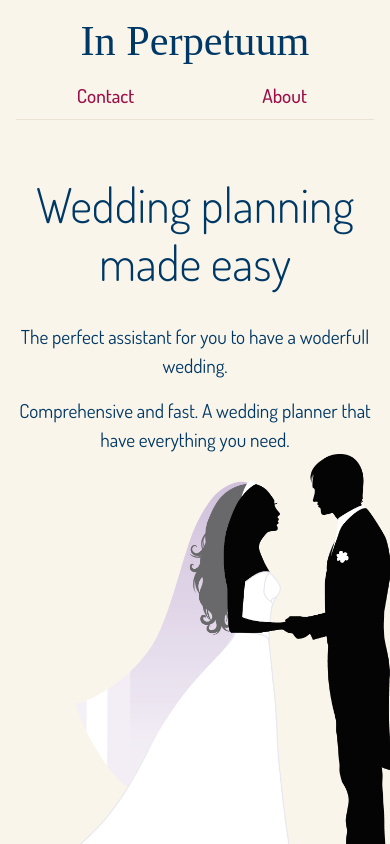
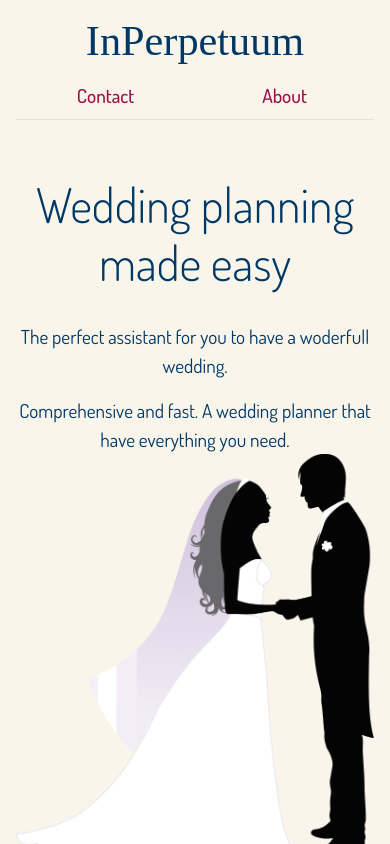
Before and after one commit to SecretStrawberry/wedPlanner-LandingPage, a React (Create React App) app: page / in a window 390 px wide. Shown: the top 844 px of the page. Built offline with nearby package versions, Linux system fonts and the light colour scheme; a web font is replaced by a local one.

Commit message:
added animation to header and title, responsive images

```diff
--- a/src/components/AppPresentation.js
+++ b/src/components/AppPresentation.js
@@ -72,7 +72,7 @@ const AppPresentation = () => {
             component="img"
             src={image1}
             alt="wedding cuple"
-            width={300}
+            width="80%"
             sx={{ opacity: "50%" }}
           />
         </Grid>
@@ -137,7 +137,7 @@ const AppPresentation = () => {
             component="img"
             src={image2}
             alt="flowers"
-            width={300}
+            width="80%"
             sx={{ opacity: "50%" }}
           />
         </Grid>
--- a/src/components/Header.js
+++ b/src/components/Header.js
@@ -1,16 +1,109 @@
 import React from "react";
 
-import { AppBar, Grid, Typography, Button } from "@mui/material";
+import { AppBar, Grid, Typography, Button, Box } from "@mui/material";
 import theme from "../styles/theme";
+
+import { motion } from "framer-motion";
+
+// animation rules
+
+const appbar = {
+  hidden: {
+    opacity: 0,
+    x: "-100vw",
+  },
+  show: {
+    opacity: 1,
+    x: 0,
+    transition: {
+      duration: 0.5,
+    },
+  },
+};
+
+const wordAnimation = {
+  hidden: {},
+  visible: {},
+};
+
+const title = {
+  hidden: {
+    opacity: 0,
+    y: "1rem",
+  },
+  show: {
+    opacity: 1,
+    y: "0rem",
+    transition: {
+      duration: 2,
+      ease: [0.2, 0.65, 0.3, 0.9],
+    },
+  },
+};
+
+const text = "In Perpetuum";
 
 const Header = () => {
   return (
-    <AppBar elevation={0} position="sticky">
+    <AppBar
+      elevation={0}
+      position="sticky"
+      component={motion.div}
+      variants={appbar}
+      initial="hidden"
+      animate="show"
+    >
       <Grid container rowGap={1} p={2}>
-        <Grid item xs={12}>
-          <Typography variant="h1" textAlign="center" color="secondary">
-            In Perpetuum
-          </Typography>
+        <Grid item xs={12} display="flex" justifyContent="center">
+          <Box
+            sx={{
+              display: "flex",
+            }}
+          >
+            {text.split("").map((word, index) => {
+              return (
+                <Typography
+                  component={motion.span}
+                  key={index}
+                  initial="hidden"
+                  animate="show"
+                  variants={wordAnimation}
+                  transition={{
+                    delayChildren: index * 0.25,
+                    staggerChildren: 0.05,
+                  }}
+                >
+                  {word.split("").map((letter, index) => {
+                    return (
+                      <Typography
+                        variant="h1"
+                        color="secondary"
+                        component={motion.div}
+                        key={index}
+                        variants={title}
+                      >
+                        {letter}
+                      </Typography>
+                    );
+                  })}
+                </Typography>
+              );
+            })}
+
+            {/* {text.split("").map((letter, index) => (
+              <Typography
+                variant="h1"
+                color="secondary"
+                component={motion.span}
+                key={index}
+                variants={title}
+                initial="hidden"
+                animate="show"
+              >
+                {letter}
+              </Typography>
+            ))} */}
+          </Box>
         </Grid>
 
         <Grid
--- a/src/components/Hero.js
+++ b/src/components/Hero.js
@@ -43,19 +43,14 @@ const Hero = () => {
           display="flex"
           alignItems="center"
           justifyContent="center"
+          sx={{ overflow: "hidden" }}
         >
           <Box
             component="img"
             src={heroImg}
             alt="wedding couple"
             sx={{
-              width: 600,
-              [theme.breakpoints.down("md")]: {
-                width: 300,
-              },
-              [theme.breakpoints.down("lg")]: {
-                width: 400,
-              },
+              width: "100%",
             }}
           ></Box>
         </Grid>
```
